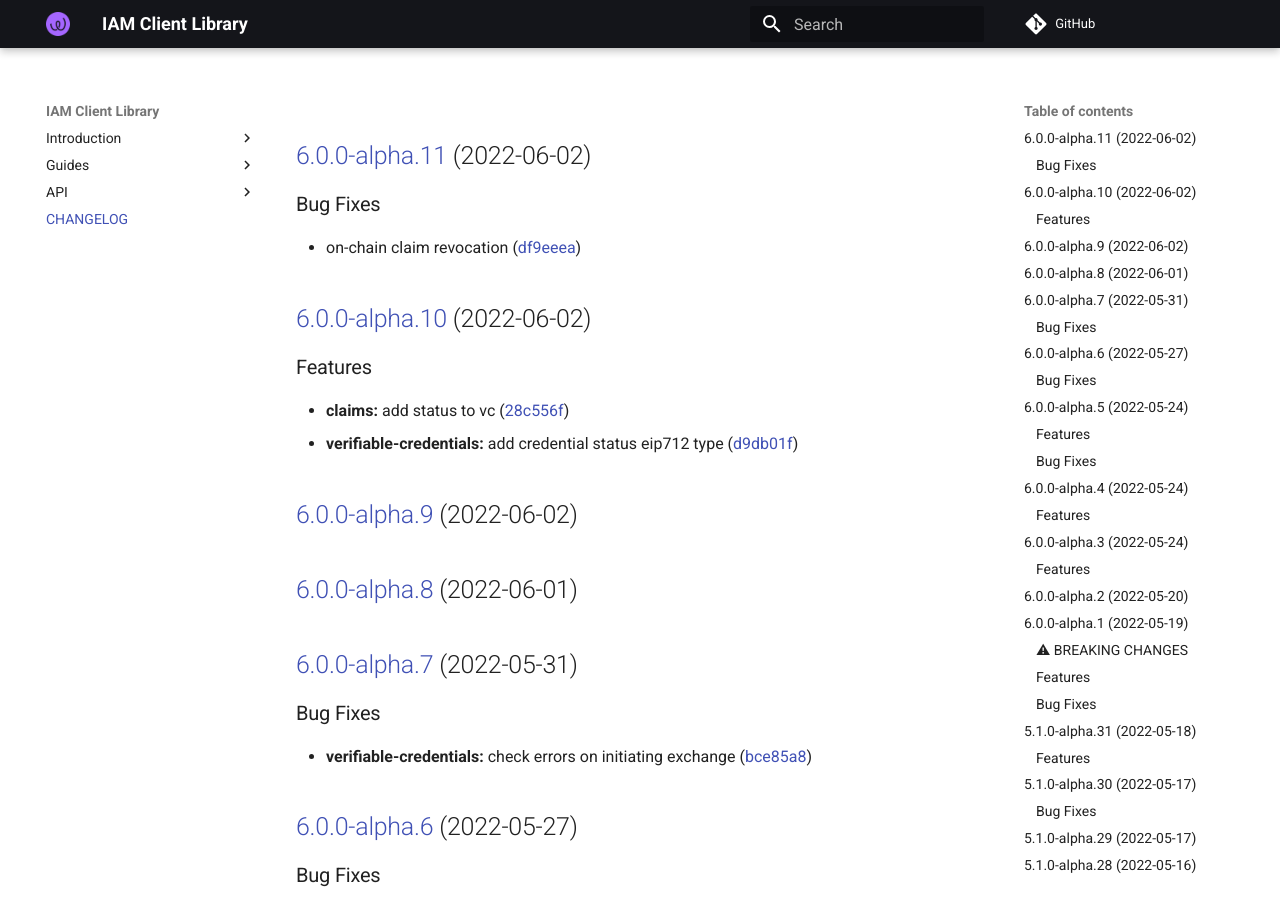
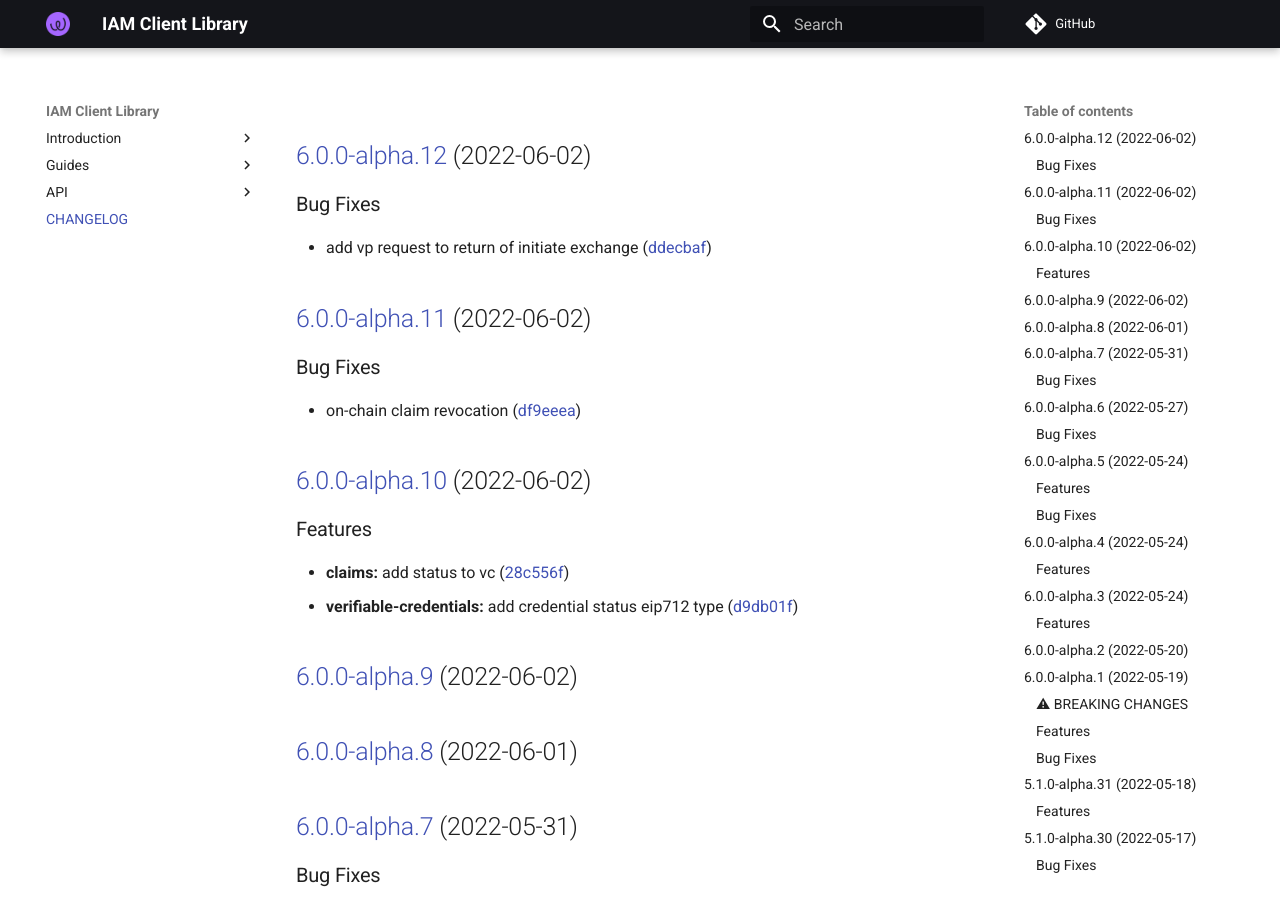
Before and after one commit to energywebfoundation/iam-client-lib, an MkDocs documentation site: the page built from docs/CHANGELOG.md, in a window 1280 px wide and 900 px high. Built offline with MkDocs 1.6.1 and Material for MkDocs 9.7.7, drawn with Linux system fonts in a browser that asks for light colours; comment, search, counter and statistics services are not loaded.

Commit message:
chore(release): 6.0.0-alpha.12 [skip ci]
## [6.0.0-alpha.12](https://github.com/energywebfoundation/iam-client-lib/compare/v6.0.0-alpha.11...v6.0.0-alpha.12) (2022-06-02)

### Bug Fixes

* add vp request to return of initiate exchange ([ddecbaf](https://github.com/energywebfoundation/iam-client-lib/commit/ddecbafe973c19b0acb17abb94fec062bacc5c62))

```diff
--- a/docs/CHANGELOG.md
+++ b/docs/CHANGELOG.md
@@ -1,3 +1,10 @@
+## [6.0.0-alpha.12](https://github.com/energywebfoundation/iam-client-lib/compare/v6.0.0-alpha.11...v6.0.0-alpha.12) (2022-06-02)
+
+
+### Bug Fixes
+
+* add vp request to return of initiate exchange ([ddecbaf](https://github.com/energywebfoundation/iam-client-lib/commit/ddecbafe973c19b0acb17abb94fec062bacc5c62))
+
 ## [6.0.0-alpha.11](https://github.com/energywebfoundation/iam-client-lib/compare/v6.0.0-alpha.10...v6.0.0-alpha.11) (2022-06-02)
 
 
--- a/package.json
+++ b/package.json
@@ -1,6 +1,6 @@
 {
   "name": "iam-client-lib",
-  "version": "6.0.0-alpha.11",
+  "version": "6.0.0-alpha.12",
   "description": "Library for Decentralized Identity and Access Management",
   "main": "dist/index.js",
   "module": "dist/index.esm.js",
```
